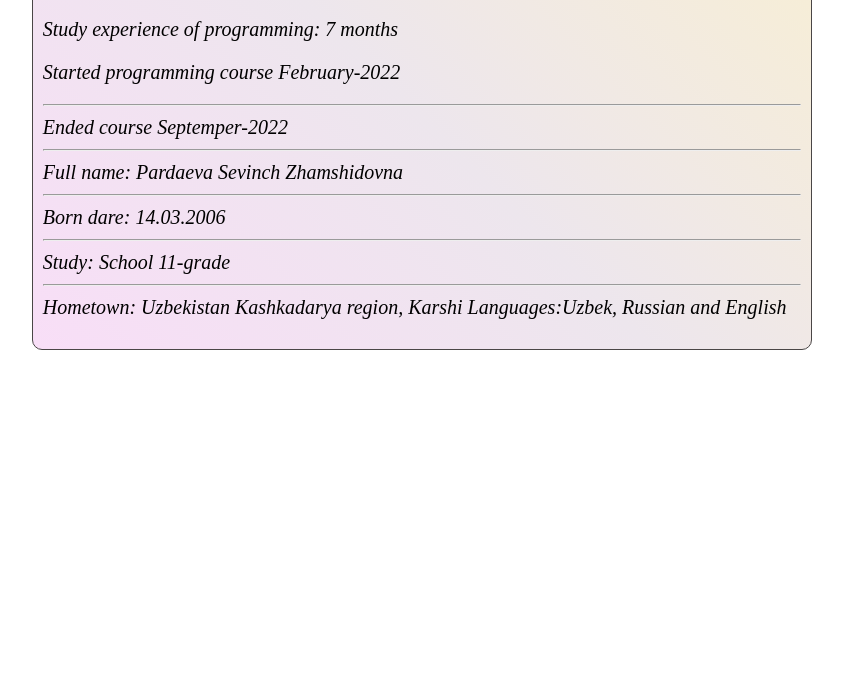
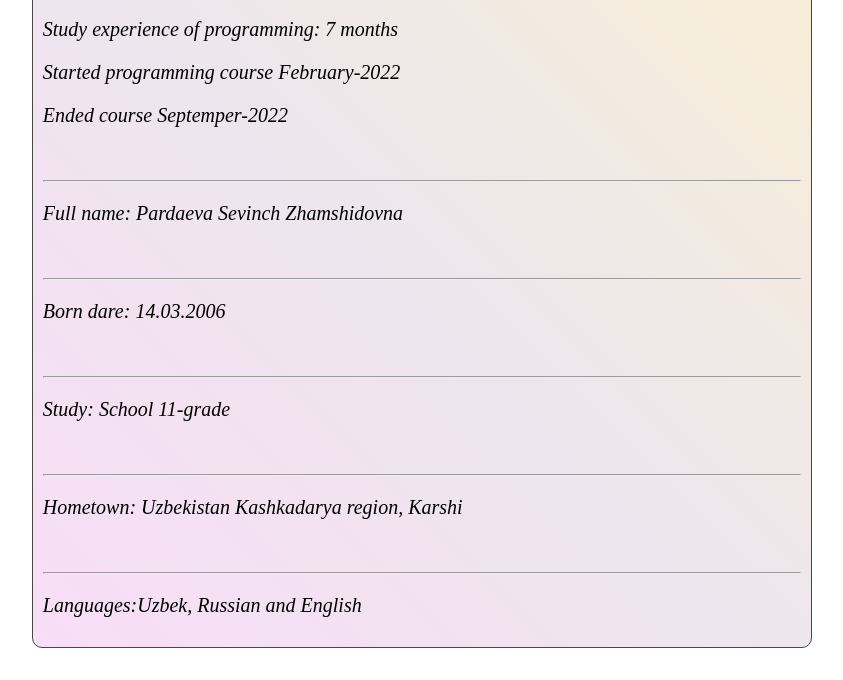
Before and after one commit to sevinch1403/rsschool-cv, a plain HTML site: page index.html in a window 1280 px wide. Shown: the part 120-800 px from the top of the page, without its empty margins (218-1061 px from the left). Drawn offline with Linux system fonts and the light colour scheme.

Commit message:
fix: adds

```diff
--- a/index.html
+++ b/index.html
@@ -15,16 +15,21 @@
       <h1>Pardaeva Sevinch from Uzbekistan</h1>
       <h4>Junior front-end web-developer</h4>
     </header>
-    <main>
+    <div class="main">
       <p>Study experience of programming: 7 months</p>
-      <p>Started programming course February-2022 <br> <hr>
-        Ended course Septemper-2022 <br> <hr>
-        Full name: Pardaeva Sevinch Zhamshidovna <br> <hr>
-        Born dare: 14.03.2006 <br> <hr>
-        Study: School 11-grade <br> <hr>
-        Hometown: Uzbekistan Kashkadarya region, Karshi
-        Languages:Uzbek, Russian and English</p>
-    </main>
+      <p>Started programming course February-2022</p>
+      <p>Ended course Septemper-2022</p> <br>
+      <hr>
+      <p>Full name: Pardaeva Sevinch Zhamshidovna</p> <br>
+      <hr>
+      <p>Born dare: 14.03.2006</p><br>
+      <hr>
+      <p>Study: School 11-grade</p> <br>
+      <hr>
+      <p>Hometown: Uzbekistan Kashkadarya region, Karshi</p> <br>
+      <hr>
+      <p> Languages:Uzbek, Russian and English</p>
+    </div>
   </div>
 </body>
 
--- a/style.css
+++ b/style.css
@@ -14,6 +14,6 @@ body{
   border-radius: 10px;
   background: linear-gradient(45deg,rgb(248, 222, 247),rgb(237, 230, 237),rgb(248, 239, 211) ) ;
 }
-main{
+.main{
   font-size: 20px;
 }
```
